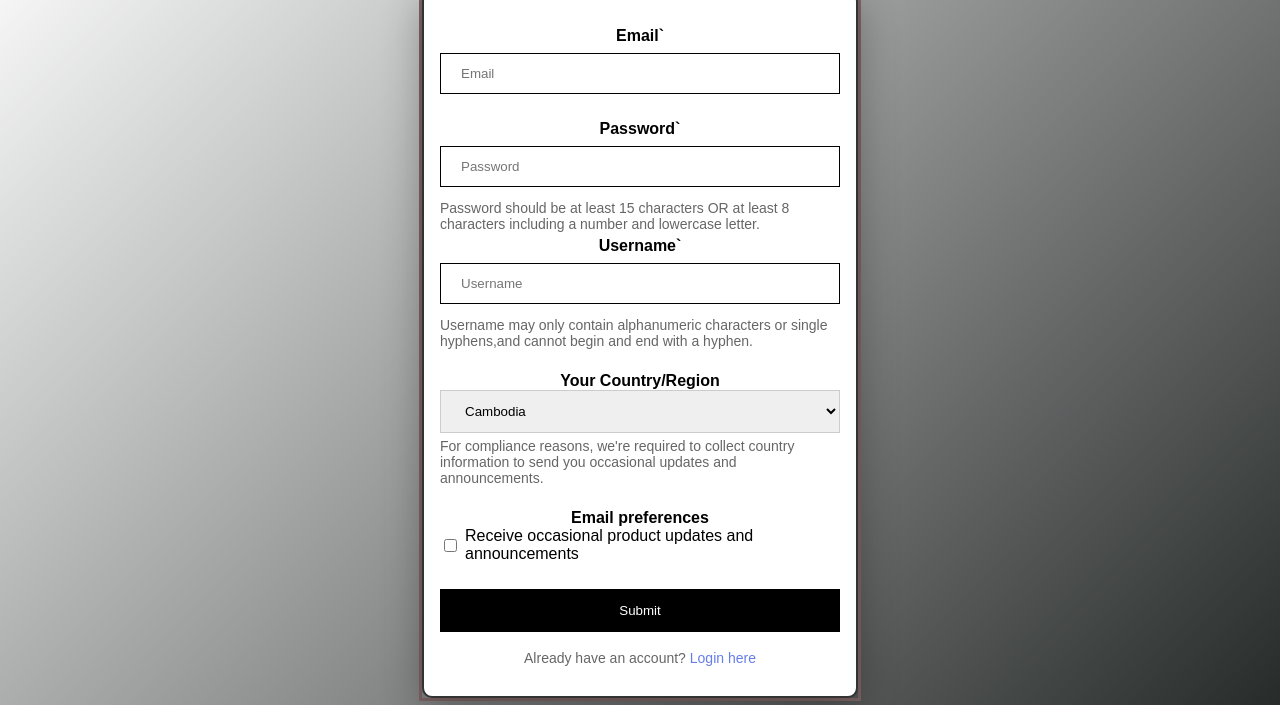
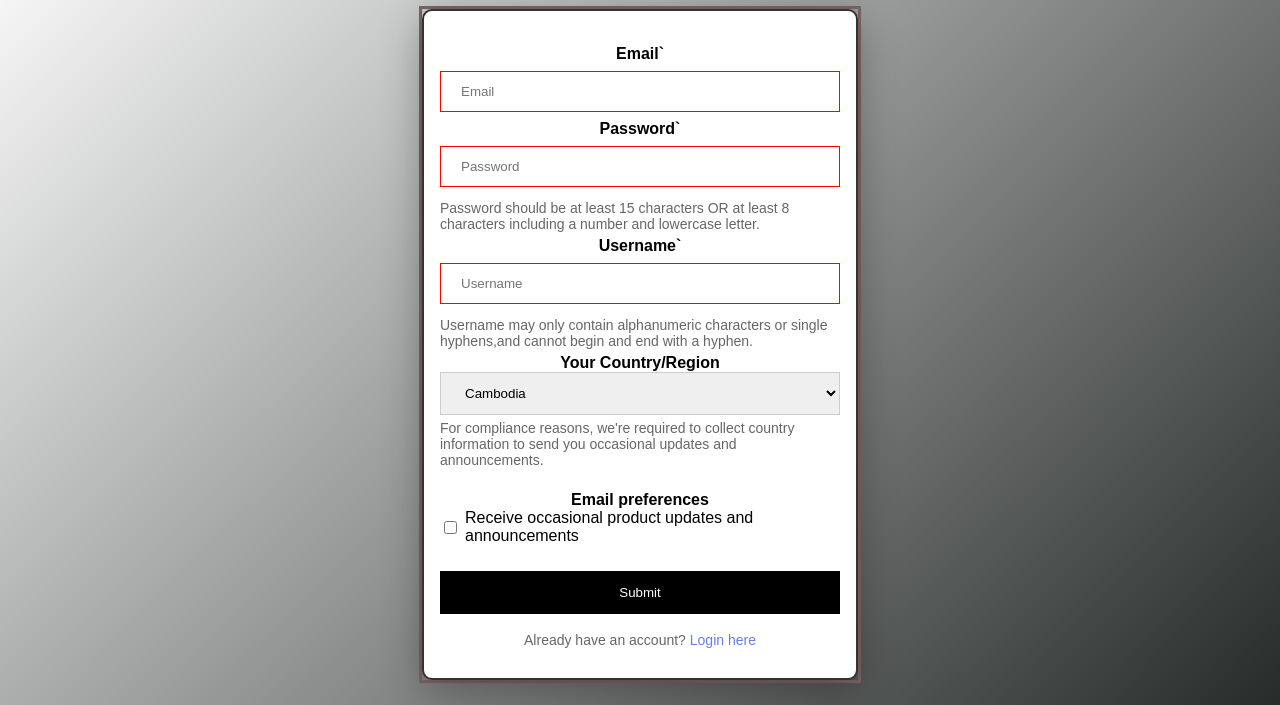
Before and after one commit to Chamnan-Ny/Lab2-Web, a plain HTML site: page index.html in a window 1280 px wide. Shown: the part 95-800 px from the top of the page. Drawn offline with Linux system fonts and the light colour scheme.

Commit message:
Rigister Form

```diff
--- a/index.html
+++ b/index.html
@@ -18,13 +18,17 @@
             border: 3px solid #7f6565;
         }
 
-        input[type=text], input[type=password] {
+        input[type=text], input[type=password], input[type=email] {
             width: 100%;
             padding: 12px 20px;
             margin: 8px 0;
             display: inline-block;
             border: 1px solid #000000;
             box-sizing: border-box;
+        }
+
+        input:invalid {
+            border-color: #ff0000;
         }
 
         button {
@@ -108,16 +112,18 @@
         <form action="action_page.php" method="post">
             <div class="container">
                 <br><label for user="Email"><b>Email`</b></label><br>
-                <input type="text" placeholder="Email" name="uname" required>
-                <br>
-                <br><label for="psw"><b>Password`</b></label><br>
-                <input type="password" placeholder="Password" name="uname" required>
+                <input type="email" placeholder="Email" name="uname" required title="Please enter a valid email address with @">
+                <br><label for="psw"><b>Password`</b></label>
+                <input type="password" placeholder="Password" name="psw" required
+                       pattern="(?=.*\d)(?=.*[a-z]).{8,}|.{15,}"
+                       title="Password should be at least 15 characters OR at least 8 characters including a number and lowercase letter.">
                 <p style="font-size: 14px; color: #666; text-align: left; margin: 5px 0;">Password should be at least 15 characters OR at least 8 characters including a number and lowercase letter.</p>
-
                 <label for="uname"><b>Username`</b></label><br>
-                <input type="text" placeholder="Username" name="uname" required>
+                <input type="text" placeholder="Username" name="uname" required
+                       pattern="[a-zA-Z0-9]+(-[a-zA-Z0-9]+)*"
+                       title="Username may only contain alphanumeric characters or single hyphens, and cannot begin and end with a hyphen.">
                 <p style="font-size: 14px; color: #666; text-align: left; margin: 5px 0;">Username may only contain alphanumeric characters or single hyphens,and cannot begin and end with a hyphen.</p>
-                <br><label for="uname"><b>Your Country/Region</b></label><br>
+                <label for="uname"><b>Your Country/Region</b></label><br>
                 <select id="Your Country/Region" name="Country/Region">
                     <option value="Cambodia">Cambodia</option>
                     <option value="Vietnam">Vietnam</option>
```
